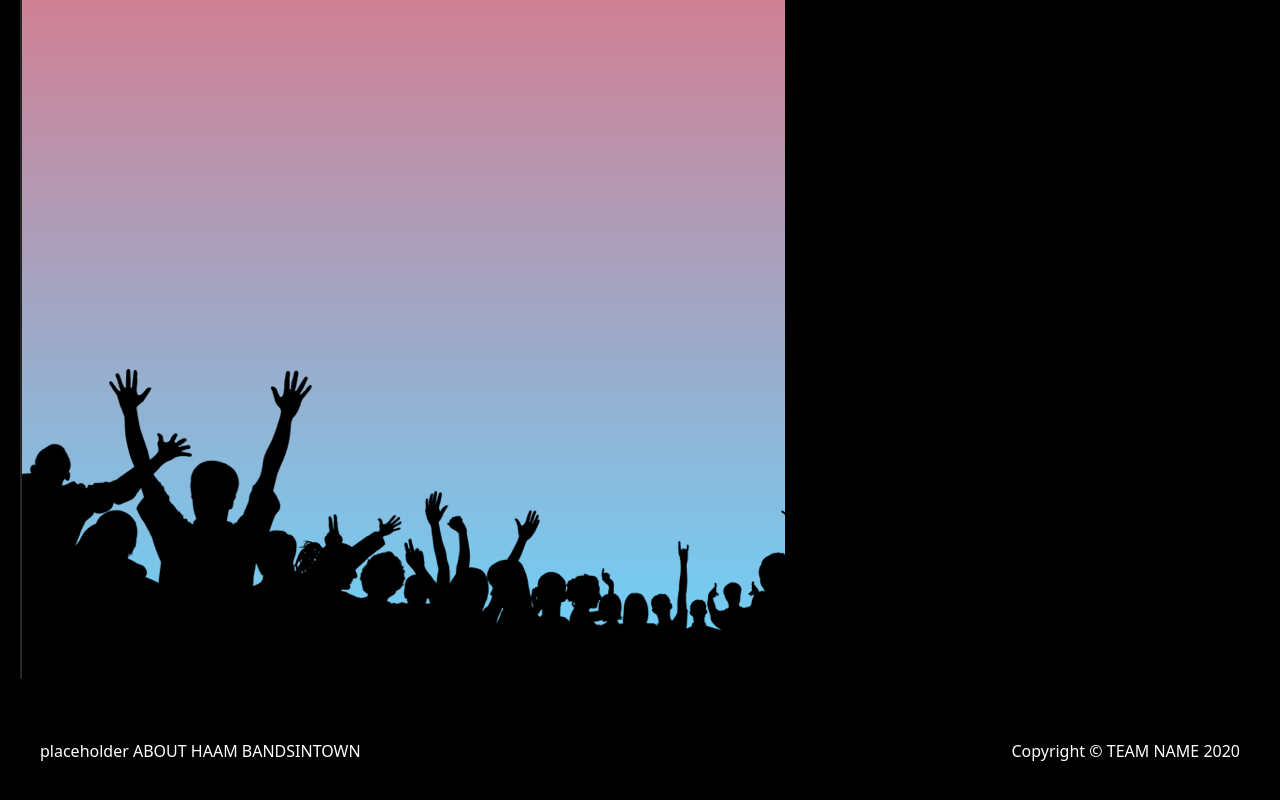
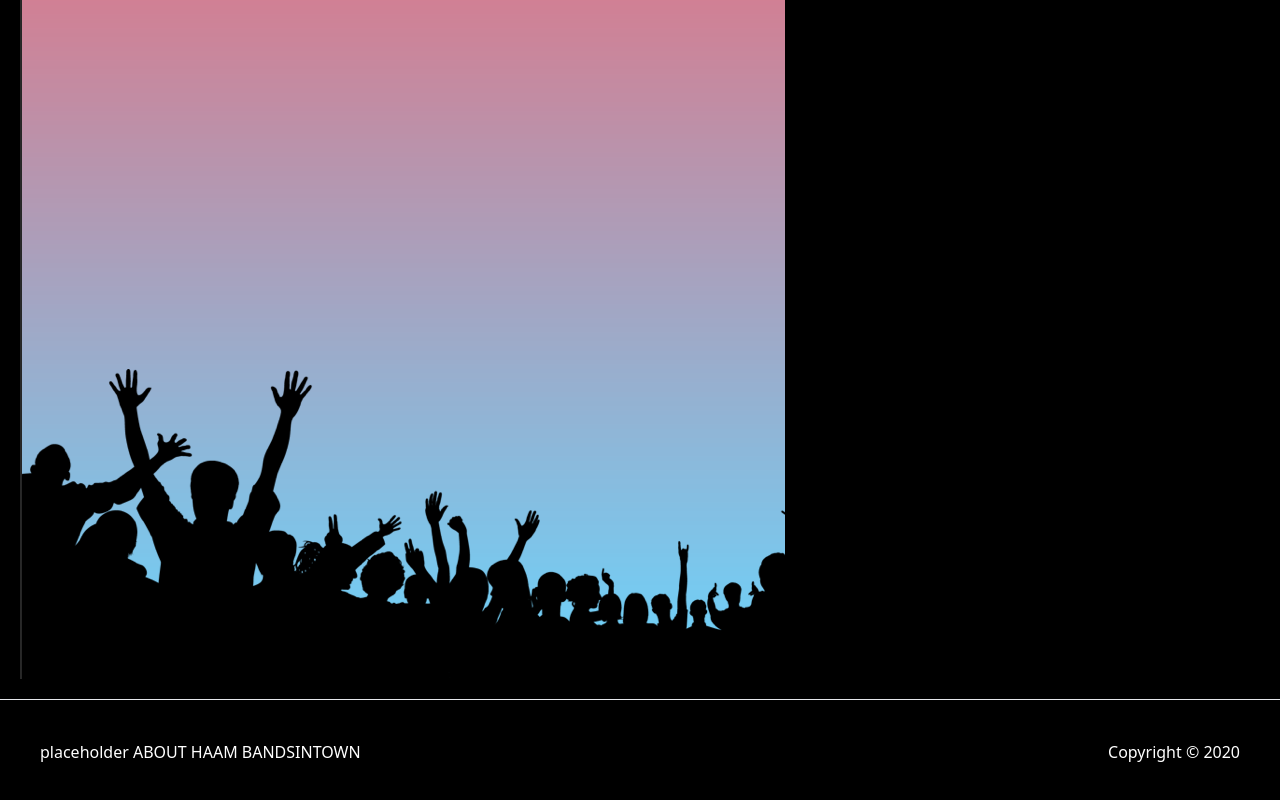
Before and after one commit to nbur4556/dream-festival-lineup, a plain HTML site: page index.html in a window 1280 px wide. Shown: the part 641-1441 px from the top of the page. Drawn offline with nearby package versions, Linux system fonts and the light colour scheme; a web font is replaced by a local one.

Commit message:
add top border

```diff
--- a/index.html
+++ b/index.html
@@ -64,13 +64,13 @@
     </article>
 
     <!-- Footer -->
-      <footer class="p-10 bg-black-400 flex justify-between">
+      <footer class="p-10 bg-black-400 flex justify-between border-t">
         <div class="md:w-1/2">
           <h3 class="text-lg-mb-2">placeholder ABOUT HAAM BANDSINTOWN</h3>
         </div>
 
         <div>
-          Copyright &copy; TEAM NAME 2020
+          Copyright &copy; 2020
         </div>
       </footer>
 
```
